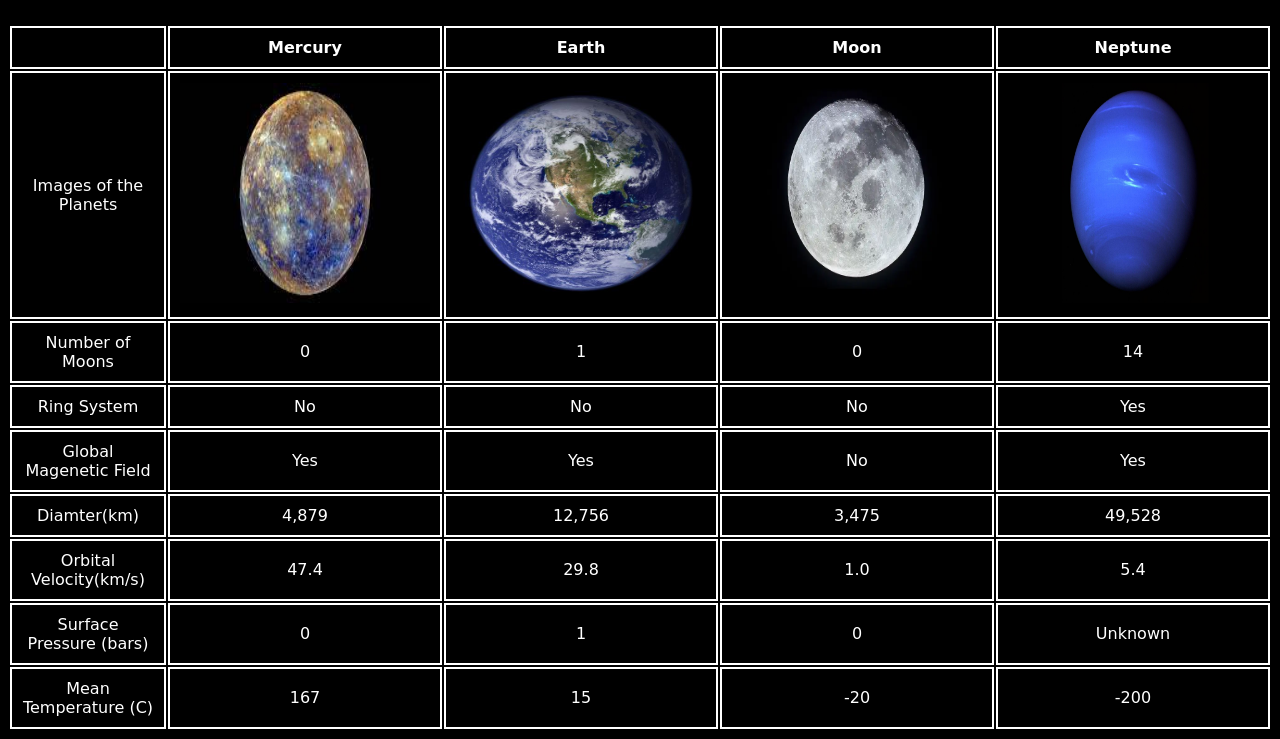
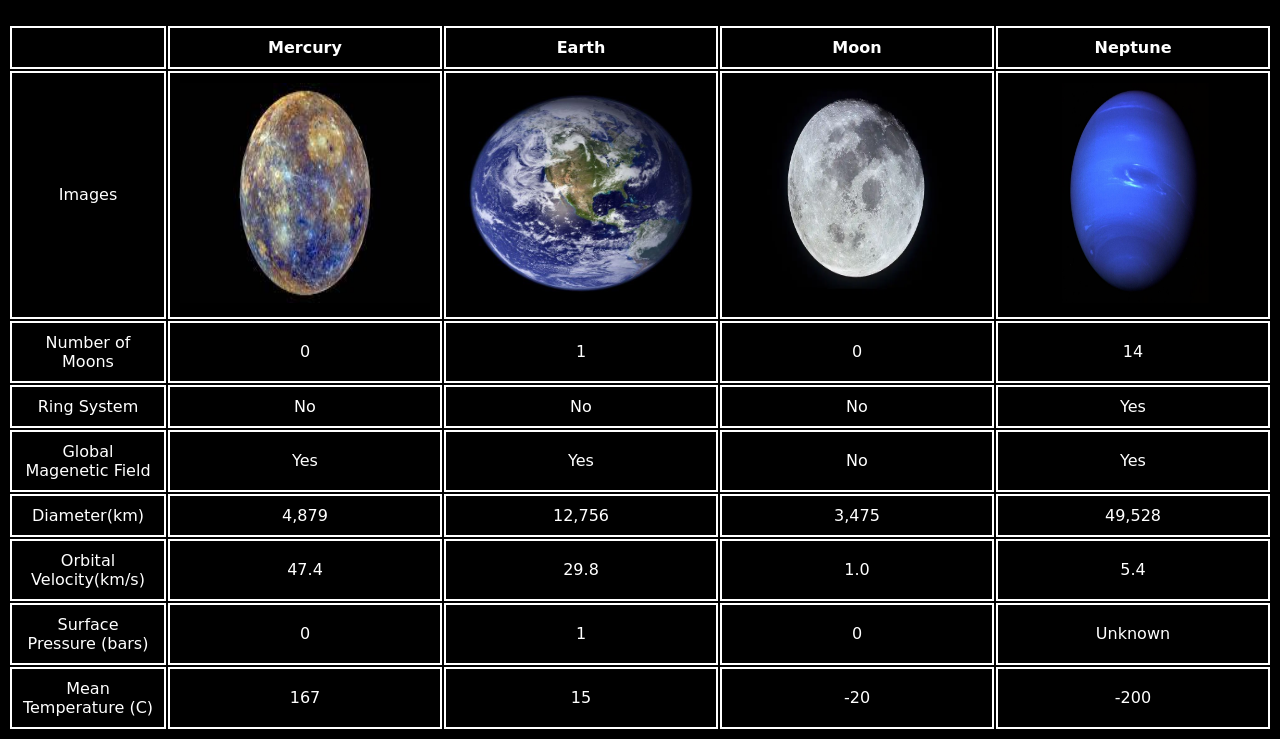
Before and after one commit to bismak02/lab5, a plain HTML site: page index.html in a window 1280 px wide. Shown: the part 76-815 px from the top of the page. Drawn offline with Linux system fonts and the light colour scheme.

Commit message:
changing text

```diff
--- a/index.html
+++ b/index.html
@@ -16,7 +16,7 @@
       <th>Neptune</th>
     </tr>
     <tr>
-      <td>Images of the Planets</td>
+      <td>Images</td>
       <td><img src="images/mercury.png" alt="Image of Mercury"></td>
       <td><img src="images/earth.png" alt="Image of Earth"></td>
       <td><img src="images/moon.png" alt="Image of the Moon"></td>
@@ -44,7 +44,7 @@
       <td>Yes</td>
     </tr>
     <tr>
-      <td>Diamter(km)</td>
+      <td>Diameter(km)</td>
      <td>4,879</td>
       <td>12,756</td>
       <td>3,475</td>
```
